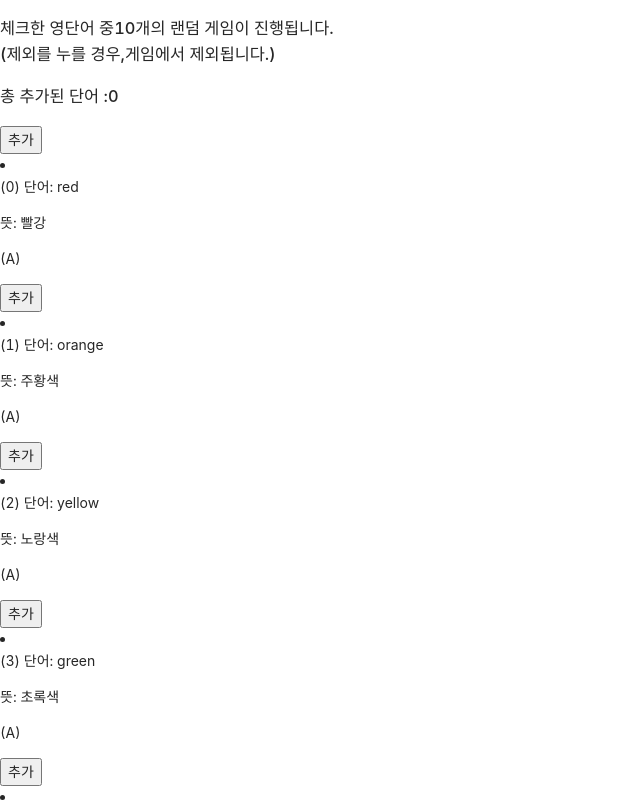
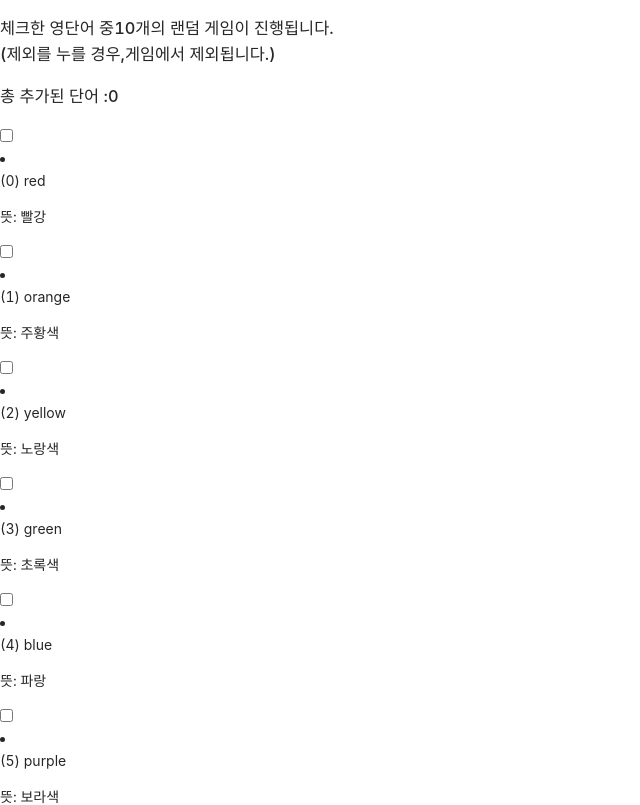
Before and after one commit to 0131ryu/engWord_next, a Next.js app in the folder prepare/front/: page /game in a window 1280 px wide. Shown: the part 4060-4865 px from the top of the page, without its empty margins (0-640 px from the left). Built offline with nearby package versions, Linux system fonts and the light colour scheme.

Commit message:
game부분 수정, 랜덤이 여러 번 적용되는 문제 해결

```diff
--- a/prepare/front/components/game/GameForm.js
+++ b/prepare/front/components/game/GameForm.js
@@ -77,7 +77,7 @@ const GameForm = () => {
     };
     shuffleArray(checkedWords);
     setGameLists(checkedWords);
-  }, [num]);
+  }, []);
 
   //타이머
   useEffect(() => {
@@ -105,14 +105,16 @@ const GameForm = () => {
   };
 
   const onClickAnswer = (e) => {
+    console.log("gameLists", gameLists);
     let copy = [...answers];
 
     number.current = number.current + 1;
     setTimeout(() => setNum(parseInt(number.current)), 1000);
     const chooseAnswer = parseInt(e.currentTarget.value);
 
-    // console.log("chooseAnswer", chooseAnswer);
-    // console.log("gameLists[num].answer", gameLists[num].answer);
+    // console.log("checkedWords", checkedWords);
+    console.log("checkedWords[num].question", checkedWords[num].question);
+
     if (chooseAnswer === gameLists[num].answer) {
       setScore((score += 10));
       // console.log("정답!");
--- a/prepare/front/components/game/StartModal.js
+++ b/prepare/front/components/game/StartModal.js
@@ -12,15 +12,11 @@ const typesName = [{ name: "easy" }, { name: "middle" }, { name: "advance" }];
 
 const StartModal = ({ isId, setModal }) => {
   const { wordLists, checkedWordList } = useSelector((state) => state.word);
-  const { checkedWordLists } = useSelector((state) => state.game);
 
   const dispatch = useDispatch();
   const [open, setOpen] = useState(true);
   const [gameStart, setGameStart] = useState(false);
   const [alert, setAlert] = useState(false);
-  const [selected, setSelected] = useState(typesName[0]);
-  const [koreanError, setKoreanError] = useState(false);
-  // const [status, setStatus] = useState("A");
   const checkedData = [...checkedWordList];
   const allData = [...wordLists];
   const numbers = [1, 2, 3, 4];
@@ -125,33 +121,17 @@ const StartModal = ({ isId, setModal }) => {
 
   const onClickSelected = useCallback((e) => {
     const checkboxClicked = e.target;
-    const wordIndex = parseInt(e.target.value);
-    // console.log("checkboxClicked", checkboxClicked);
-    console.log("wordIndex", typeof wordIndex);
-    checkboxClicked.classList.toggle("C");
-    // console.log("checkboxClicked.classList", checkboxClicked.classList);
-    // console.log(
-    //   " checkboxClicked.classList.value",
-    //   checkboxClicked.classList.value
-    // );
+    const wordIndex = e.target.value;
 
-    const condition = checkboxClicked.classList.value.includes("C");
-
-    // console.log("condition", condition);
-    // console.log("wordIndex", wordIndex);
-
-    console.log("wordLists", wordLists);
-
-    if (condition) {
+    if (checkboxClicked.checked) {
       dispatch(changeStatusWordRequest({ id: wordIndex, status: "C" }));
-    } else {
+    } else if (!checkboxClicked.checked) {
       dispatch(changeStatusWordRequest({ id: wordIndex, status: "A" }));
     }
   }, []);
 
   return (
     <>
-      {console.log("alert")}
       {alert ? (
         <AlertModal setAlert={setAlert} words={checkedWordList.length} />
       ) : null}
@@ -218,31 +198,29 @@ const StartModal = ({ isId, setModal }) => {
                             총 추가된 단어 :
                             <span className="font-bold text-red-500 ml-3">
                               {checkedWordList.length}
-                              {console.log("checkedWordList", checkedWordList)}
                             </span>
                           </p>
                         </Dialog.Title>
-                        <div className="group relative flex w-full justify-center flex overflow-y-auto max-h-96 aspect-w-1 aspect-h-1 w-full overflow-hidden rounded-md bg-gray-100 lg:aspect-none">
+                        <div className="group justify-center flex overflow-y-auto max-h-96 overflow-hidden rounded-md">
                           <div>
                             {wordLists.map((word, index) => {
-                              if (word.status === "C") {
                               {
                                 return (
-                                    <div className="m-1 flex border-2 border-light-green h-12 w-full rounded-md">
-                                      <button
+                                  <div className="m-1 flex border-2 border-light-green h-12 w-80 rounded-md">
+                                    <input
+                                      onClick={onClickSelected}
                                       value={index}
-                                        onClick={onClickSelected}
-                                        className="my-1.5 ml-2 font-bold text-center bg-red-500 rounded-full h-8 w-8 text-white font-bold shadow-md text-white"
-                                      >
-                                        제외
-                                      </button>
-                                      <li className="my-2.5 flex first:pt-0 last:pb-0">
-                                        <div className="flex relative ml-5 overflow-hidden">
-                                          <p className="text-sm font-medium text-slate-900 bg-gray-200">
-                                            ({index}) 단어: {word.english}
-                                            {/* {word.choices[0]} */}
+                                      id="checkItem"
+                                      name="checkItem"
+                                      type="checkbox"
+                                      className="ml-2 mt-3 h-4 w-4 rounded border-light-green text-light-green focus:ring-light-green"
+                                    />
+                                    <li className="my-2.5 flex">
+                                      <div className="flex ml-2">
+                                        <p className="text-sm font-medium text-slate-900  w-32 truncate">
+                                          ({index}) {word.english}
                                         </p>
-                                          <p className="ml-3 text-sm font-medium text-slate-900 bg-gray-200">
+                                        <p className="ml-3 text-sm font-medium text-slate-900 w-32 truncate">
                                           뜻: {word.korean}
                                         </p>
                                       </div>
@@ -250,40 +228,13 @@ const StartModal = ({ isId, setModal }) => {
                                   </div>
                                 );
                               }
-                              } else if (word.status === "A") {
-                                {
-                                  return (
-                                    <div className="m-1 flex border-2 border-light-green h-12 w-full rounded-md">
-                                      <button
-                                        value={index}
-                                        onClick={onClickSelected}
-                                        className="my-1.5 ml-2 font-bold text-center bg-light-green rounded-full h-8 w-8 text-white font-bold shadow-md text-white"
-                                      >
-                                        추가
-                                      </button>
-                                      <li className="my-2.5 flex first:pt-0 last:pb-0">
-                                        <div className="flex relative ml-5 overflow-hidden">
-                                          <p className="text-sm font-medium text-slate-900 bg-gray-200">
-                                            ({index}) 단어: {word.english}
-                                            {/* {word.choices[0]} */}
-                                          </p>
-                                          <p className="ml-3 text-sm font-medium text-slate-900 bg-gray-200">
-                                            뜻: {word.korean}
-                                          </p>
-                                          <p>({word.status})</p>
-                                        </div>
-                                      </li>
-                                    </div>
-                                  );
-                                }
-                              }
                             })}
                           </div>
                         </div>
                       </div>
                     </div>
                   </div>
-                  <div className="bg-gray-50 px-4 py-3 sm:flex sm:flex-row-reverse sm:px-6">
+                  <div className="bg-gray-200 px-4 py-3 sm:flex sm:flex-row-reverse sm:px-6">
                     <button
                       type="button"
                       className="inline-flex w-full justify-center rounded-md border border-transparent bg-light-orange px-4 py-2 text-base font-medium text-black shadow-sm hover:bg-dark-green hover:text-white  sm:ml-3 sm:w-auto sm:text-sm"
--- a/prepare/front/redux/feature/wordSlice.js
+++ b/prepare/front/redux/feature/wordSlice.js
@@ -431,7 +431,7 @@ export const wordSlice = createSlice({
         status: wordInfo.status,
       });
 
-      console.log("wordInfo", wordInfo);
+      // console.log("wordInfo", wordInfo);
 
       if (wordInfo.status === "C") {
         //  state.checkedWordList.splice()
```
Also changed, not shown: prepare/front/components/word/WordList.js (+2 -6 lines). Lines whose indentation alone changed are shown as unchanged.
